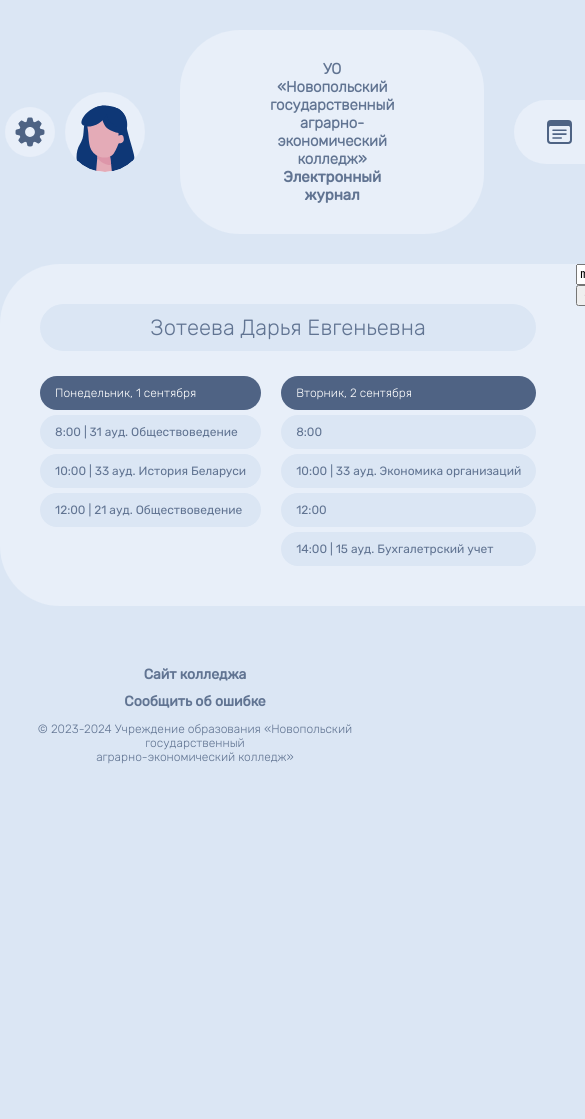
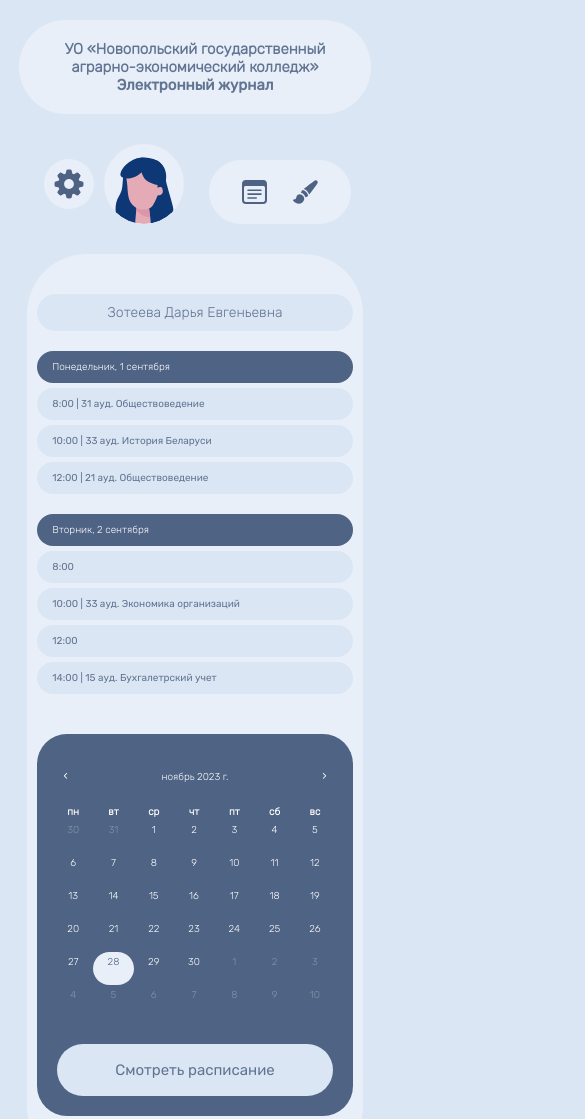
Before and after one commit to belyavskeee/el-ngaek, a plain HTML site: page home.html in a window 390 px wide. Shown: the top 1119 px of the page, 585 px wide, since content can reach past the window. Before the commit the page ends 844 px from the top, so only its background shows below. Drawn offline with Linux system fonts and the light colour scheme.

Commit message:
new changes on page home

```diff
--- a/css/style.css
+++ b/css/style.css
@@ -23,6 +23,7 @@ header {
 
 .header-img {
 	display: flex;
+	float: left;
 }
 .header-img img {
 	background-color: #e8eff9;
@@ -49,6 +50,7 @@ header {
 	border-radius: 60px;
 	font-size: 15px;
 	margin: 0 30px;
+	clear: both;
 }
 .header-text h4{
 	margin: 0;
@@ -62,6 +64,7 @@ header {
 
 .header-tools {
 	display: flex;
+	float: left;
 	background-color: #e8eff9;
 	border-radius: 60px;
 	margin: auto 0;
@@ -73,6 +76,10 @@ header {
 	width: 25px;
 	margin: 0 13px;
 	cursor: pointer;
+}
+
+.smaller-width {
+	display: none;
 }
 
 
@@ -216,18 +223,25 @@ header {
 	display: flex;
 }
 
+.block-timetable {
+	margin: 0 auto;
+}
+
+.block-timetable-second {
+	margin-left: 20px;
+}
+
 .block-timetable input {
 	display: block;
 	border: none;
 	background-color: #dbe6f4;
 	padding: 10px 15px;
-	max-width: 100%;
 	width: 100%;
 	margin-top: 5px;
 	border-radius: 50px;
 	text-align: left;
 	color: #617492;
-	font-size: 12px;
+	font-size: 10px;
 	font-family: 'rubick-regular', Georgia, serif;
 	cursor: pointer;
 	-webkit-transition-duration: 0.3s; /* Safari */
@@ -243,6 +257,22 @@ header {
 	cursor: default;
 	font-weight: lighter;
 	font-family: 'rubick-light', Georgia, serif;
+}
+
+.datepicker {
+	align-items: center;
+	background-color: #4f6384;
+	margin: 40px  40px 40px 0;
+	width: 200px;
+	height: fit-content;
+	width: 100%;
+	border-radius: 30px;
+}
+.btn-calendar {
+	margin: 0 20px 20px 20px;
+	padding: 15px 0;
+	background-color: #dbe6f4;
+	font-size: 14px;
 }
 
 
@@ -300,6 +330,132 @@ html, body {
 	src: url('../fonts/Rubik-Regular.ttf');
 }
 
+:root {
+	--fc-small-font-size: 10px;
+	--fc-page-bg-color: transparent;
+	--fc-neutral-bg-color: transparent;
+	--fc-neutral-text-color: #808080;
+	--fc-border-color: transparent;
+
+	--fc-button-text-color: #fff;
+	--fc-button-bg-color: transparent;
+	--fc-button-border-color: transparent;
+	--fc-button-hover-bg-color: transparent;
+	--fc-button-hover-border-color: transparent;
+	--fc-button-active-bg-color: transparent;
+	--fc-button-active-border-color: transparent;
+}
+
+.fc-col,
+.fc-day,
+.fc-day-top,
+.fc-day-header,
+.fc-day-grid,
+.fc-widget-content,
+.fc-scrollgrid-liquid {
+    border: none !important;
+    box-sizing: border-box !important;
+}
+
+.fc {
+	text-align: center;
+	width: 90%;
+	height: 90%;
+	margin: 20px auto;
+	font-size: 10px;
+	color: white;
+	font-family: 'rubick-light', Georgia, serif;
+	table-layout: fixed;
+}
+.fc-daygrid-day-top{
+	display: flex;
+  	align-items: center;
+  	justify-content: center;
+}
+
+.fc .fc-daygrid-day.fc-day-today {
+    border-radius: 50px;
+	background-color: #e8eff9;
+	color: #4f6384;
+}
+.fc-daygrid-day.fc-day {
+    direction: ltr; /* Устанавливаем выравнивание текста влево */
+}
+.fc-daygrid-day-number {
+	font-size: 10px;
+	width: 100%;
+	height: 100%;
+    position: relative;
+    z-index: 4;
+}
+.fc .fc-col-header-cell-cushion {
+	font-size: 10px;
+	text-align: center;
+}
+.fc .fc-button .fc-icon {
+	font-size: 10px;
+
+}
+.fc .fc-toolbar-title {
+	font-size: 10px;
+	font-weight: lighter;
+}
+.fc-daygrid-day-events {
+    display: none;
+}
+.fc .fc-view-harness {
+	min-height: 215px;
+	min-width: 215px;
+}
+.fc-col {
+	width: 14.2857% !important; /* 100% / 7 дней в неделе */
+}
+.fc-day-grid {
+	display: flex;
+	flex-wrap: wrap; /* Добавьте это правило */
+	margin: 0 -2px; /* Добавьте отрицательные отступы для компенсации границ */
+  }
+
+.selected-day {
+    border-radius: 50px;
+    background-color: #a4b7d0;
+    color: #4f6384;
+}
+.fc, .fc * {
+	box-sizing: border-box;
+  }
+
+  .fc, .fc-view, .fc-content {
+	height: 100%;
+  }
+
+  /* Календарь */
+  .fc-day-grid {
+	display: flex;
+	flex-wrap: wrap;
+  }
+
+  .fc-day {
+	padding: 0;
+	width: 14.2857%;
+	height: 14.2857%;
+	text-align: center;
+	position: relative;
+  }
+
+  .fc-day-top, .fc-day-header {
+	text-align: center;
+  }
+
+  .fc-day, .fc-day-top, .fc-day-header, .fc-widget-content {
+	border: none !important;
+  }
+
+  .selected-day {
+	border-radius: 50px;
+	background-color: #a4b7d0;
+	color: #4f6384;
+  }
 
 
 
@@ -361,6 +517,30 @@ html, body {
 		margin-top: 8px;
 	}
 
+	.main-block {
+		display: block;
+		width: 90%;
+		padding: 0 20px;
+	}
+
+	.account {
+		padding: 40px 0 0 0;
+	}
+
+	.header-text {
+		margin-top: 20px;
+	}
+
+	.bigest-width {
+		display: none;
+	}
+	.smaller-width {
+		display: block;
+	}
+
+	.header-tools {
+		margin: auto 0 0 60px;
+	}
 }
 
 /* 5. media 480px */
@@ -406,6 +586,49 @@ html, body {
 		margin: 10px 0 0 0;
 		text-align: center;
 	}
+
+	.header-text {
+		padding: 20px 20px;
+		width: 80%;
+		margin: auto;
+		margin-top: 20px;
+	}
+
+	.header-tools {
+		margin: auto 0 0 20px;
+	}
+
+	.main-block {
+		display: block;
+		width: 80%;
+		padding: 0 10px 10px 10px;
+	}
+
+	.account {
+		padding: 40px 0 0 0;
+		margin: 0;
+	}
+
+	.timetable {
+		display: block;
+	}
+
+	.block-timetable{
+		margin: 0;
+	}
+	.block-timetable-second {
+		margin-top: 20px;
+	}
+
+	.account h3 {
+		font-size: 14px;
+	}
+
+	.datepicker {
+		padding: 10px 0 0 0;
+	}
+
+
 }
 
 /* 6. media height 700px */
--- a/home.html
+++ b/home.html
@@ -3,7 +3,7 @@
 <head>
 	<meta charset="utf-8">
 	<meta name="viewport" content="width=device-width, initial-scale=1.0">
-	<meta http-equiv="X-UA-Compatible content="ie="edge">
+	<meta http-equiv="X-UA-Compatible" content="ie=edge">
 	<title>Мой аккаунт</title>
 	<link rel="stylesheet" href="css/aos.css">
 	<link rel="stylesheet" href="css/swiper-bundle.min.css">
@@ -12,12 +12,16 @@
 </head>
 <body>
     <header>
+		<div class="header-text smaller-width">
+			<h4>УО «Новопольский государственный<br>аграрно-экономический колледж»</h4>
+			<p>Электронный журнал</p>
+		</div>
 		<div class="block-header">
 			<div class="header-img">
 				<img class="img-header-set" src="images/settings.svg" alt="настройки">
 				<img class="img-header-ava" src="images/avatar.svg" alt="мой аккаунт">
 			</div>
-			<div class="header-text">
+			<div class="header-text bigest-width">
 				<h4>УО «Новопольский государственный<br>аграрно-экономический колледж»</h4>
 				<p>Электронный журнал</p>
 			</div>
@@ -38,7 +42,7 @@
 						<input type="button" value="10:00 | 33 ауд. История Беларуси">
 						<input type="button" value="12:00 | 21 ауд. Обществоведение">
 					</div>
-					<div class="block-timetable" style="margin-left: 20px;">
+					<div class="block-timetable block-timetable-second">
 						<input class="day-of-week-timetbl" type="button" value="Вторник, 2 сентября" disabled>
 						<input type="button" value="8:00">
 						<input type="button" value="10:00 | 33 ауд. Экономика организаций">
@@ -48,8 +52,10 @@
 				</div>
 			</div>
 			<div class="datepicker">
-				<input type="date">
-				<input type="button" value="Смотреть расписание">
+				<div id='calendar'>
+
+				</div>
+				<input class="form-input btn-calendar" type="button" value="Смотреть расписание">
 			</div>
 			<div class="">
 
@@ -65,9 +71,10 @@
 		</div>
 		<p>© 2023-2024 Учреждение образования «Новопольский государственный<br>аграрно-экономический колледж»</p>
 	</footer>
+	<script src="js/jquery.min.js"></script>
+	<script src="js/index.global.js"></script>
 	<script src="js/aos.js"></script>
 	<script src="js/swiper-bundle.min.js"></script>
-    <script src="js/jquery.min.js"></script>
-    <script src="js/main.js"></script>
+	<script src="js/main.js"></script>
 </body>
 </html>
--- a/js/main.js
+++ b/js/main.js
@@ -13,6 +13,37 @@ const swiper = new Swiper('.swiper', {
 
     $('.form-button-go').on('click', function () {
       location.href = "home.html";
+    });
+
+
+    document.addEventListener('DOMContentLoaded', function() {
+      var calendarEl = document.getElementById('calendar');
+      var calendar = new FullCalendar.Calendar(calendarEl, {
+        initialView: 'dayGridMonth',
+        locale: 'ru', // Добавлено свойство для установки локали
+        firstDay: 1, // Установка начала недели на понедельник
+        headerToolbar: {
+          start: 'prev', // Удалите 'today', чтобы убрать кнопку "Today"
+          center: 'title',
+          end: 'next'
+        },
+        dateClick: function (info) {
+          var prevSelectedDay = document.querySelector('.selected-day');
+          if (prevSelectedDay) {
+              prevSelectedDay.classList.remove('selected-day');
+          }
+          info.dayEl.classList.add('selected-day');
+
+          var selectedDate = info.date;
+          var year = selectedDate.getFullYear();
+          var month = selectedDate.getMonth() + 1; // Месяцы в JavaScript начинаются с 0
+          var day = selectedDate.getDate();
+          var formattedDate = year + '-' + month + '-' + day;
+
+          console.log('Выбранная дата:', formattedDate);
+      }
+      });
+      calendar.render();
     });
 
   AOS.init({
```
